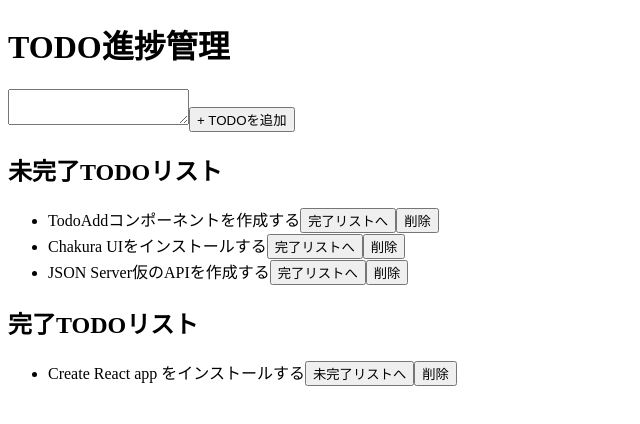
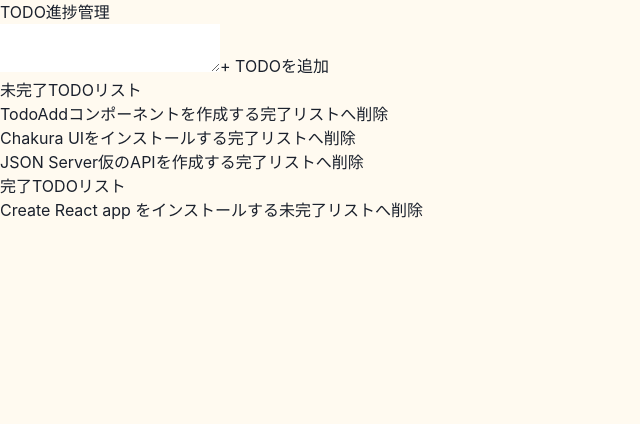
Before and after one commit to uni51/react-todo-app, a React (Create React App) app: page / in a window 1280 px wide. Shown: the top 424 px of the page, without its empty margins (0-640 px from the left). Built offline with nearby package versions, Linux system fonts and the light colour scheme; data requests are answered from the project's data file.

Commit message:
7-36 Chakra UIのインストール・設定

```diff
--- a/package.json
+++ b/package.json
@@ -3,10 +3,15 @@
   "version": "0.1.0",
   "private": true,
   "dependencies": {
+    "@chakra-ui/icons": "^2.0.4",
+    "@chakra-ui/react": "^2.2.4",
+    "@emotion/react": "^11.9.3",
+    "@emotion/styled": "^11.9.3",
     "@testing-library/jest-dom": "^5.16.4",
     "@testing-library/react": "^13.3.0",
     "@testing-library/user-event": "^13.5.0",
     "axios": "^0.27.2",
+    "framer-motion": "^4.1.17",
     "json-server": "^0.17.0",
     "react": "^18.2.0",
     "react-dom": "^18.2.0",
--- a/src/index.js
+++ b/src/index.js
@@ -1,10 +1,14 @@
 import React from "react";
 import ReactDOM from "react-dom/client";
+import { ChakraProvider } from "@chakra-ui/react";
+import theme from "./theme/theme";
 import App from "./components/App";
 
 const root = ReactDOM.createRoot(document.getElementById("root"));
 root.render(
   <React.StrictMode>
-    <App />
+    <ChakraProvider theme={theme}>
+      <App />
+    </ChakraProvider>
   </React.StrictMode>
 );
--- /dev/null
+++ b/src/theme/theme.js
@@ -0,0 +1,19 @@
+import { extendTheme } from "@chakra-ui/react";
+
+const theme = extendTheme({
+  styles: {
+    global: {
+      body: {
+        backgroundColor: "orange.50",
+        color: "gray.800",
+      },
+      p: {
+        // mdを境にPC表示とSP表示を切り替える
+        fontSize: { base: "md", md: "lg" },
+        lineHeight: "tall",
+      },
+    },
+  },
+});
+
+export default theme;
```
Also changed, not shown: 1 other file (tests, documents, lock files or other folders).
